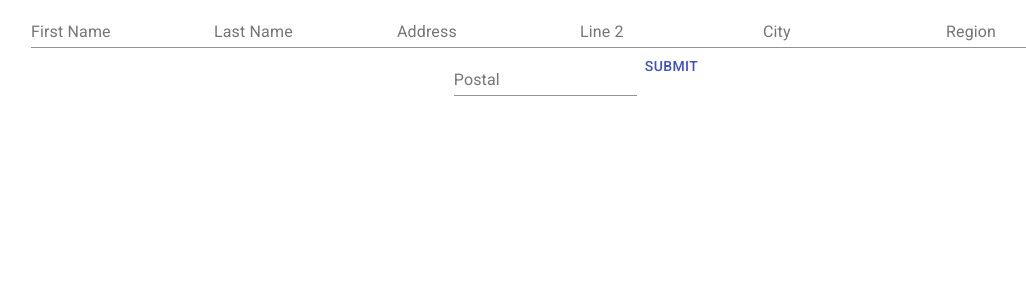
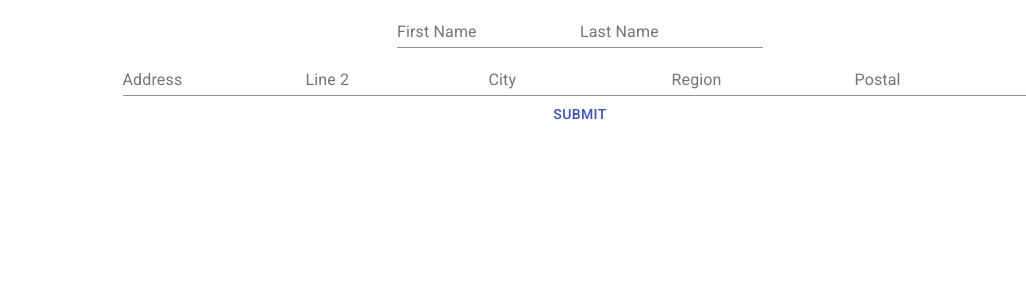
Before and after one commit to youngfreezy/sure-fd-challenge, a React (Create React App) app: page / in a window 1280 px wide. Shown: the top 300 px of the page, without its empty margins (60-1086 px from the left). Built offline with nearby package versions, Linux system fonts and the light colour scheme.

Commit message:
break down into child components

```diff
--- /dev/null
+++ b/src/components/AddressForm.js
@@ -0,0 +1,43 @@
+import React from "react";
+
+import { FormControl, InputLabel, Input } from "@material-ui/core";
+
+function AddressForm({ onChange }) {
+  return (
+    <div className="Form">
+      <FormControl>
+        <div className="FormField">
+          <InputLabel htmlFor="line-1">Address</InputLabel>
+          <Input id="line-1" type="text" onChange={onChange} />
+        </div>
+      </FormControl>
+
+      <FormControl>
+        <div className="FormField">
+          <InputLabel htmlFor="line-2">Line 2</InputLabel>
+          <Input id="line-2" type="text" onChange={onChange} />
+        </div>
+      </FormControl>
+      <FormControl>
+        <div className="FormField">
+          <InputLabel htmlFor="city">City</InputLabel>
+          <Input id="city" type="text" onChange={onChange} />
+        </div>
+      </FormControl>
+      <FormControl>
+        <div className="FormField">
+          <InputLabel htmlFor="region">Region</InputLabel>
+          <Input id="region" type="text" onChange={onChange} />
+        </div>
+      </FormControl>
+      <FormControl>
+        <div className="FormField">
+          <InputLabel htmlFor="postal">Postal</InputLabel>
+          <Input id="postal" type="text" onChange={onChange} />
+        </div>
+      </FormControl>
+    </div>
+  );
+}
+
+export default AddressForm;
--- a/src/components/FormField.js
+++ b/src/components/FormField.js
@@ -5,12 +5,11 @@ import {
   Input,
 } from "@material-ui/core";
 
-function FormField(props) {
-  const id = props.label.replace(/\s+/g, "-").toLowerCase();
+function FormField({label, id, onChange}) {
   return (
     <div className="FormField">
-      <InputLabel htmlFor="first-name-input">{props.label}</InputLabel>
-      <Input id={id} />
+      <InputLabel htmlFor={id}>{label}</InputLabel>
+      <Input id={id} onChange={onChange}/>
     </div>
   );
 }
--- a/src/components/RatingInformationForm.js
+++ b/src/components/RatingInformationForm.js
@@ -1,118 +1,48 @@
 import React, { useState } from "react";
 
-import { FormControl, Button, InputLabel, Input } from "@material-ui/core";
+import { FormControl, Button } from "@material-ui/core";
+import AddressForm from "./AddressForm";
+import FormField from "./FormField";
 
 function RatingInformationForm() {
   //TODO: validation on inputs + Styling.
-  //do this dynamically
-  const [firstName, setFirstName] = useState("");
-  const [lastName, setLastName] = useState("");
-  const [addressLineOne, setAddressLineOne] = useState("");
-  const [addressLineTwo, setAddressLineTwo] = useState("");
-  const [city, setCity] = useState("");
-  const [region, setRegion] = useState("");
-  const [postal, setPostal] = useState("");
+  const [first_name, setFirstName] = useState("");
+  const [last_name, setLastName] = useState("");
+  const [address, setAddress] = useState({});
+  const buildAddressObject = e => {
+    e.persist();
+    setAddress(
+      Object.assign({}, address, {
+        [e.target.id]: e.target.value
+      })
+    );
+  };
 
+  const onChange = e => {
+    e.persist();
+    e.target.id === "first_name"
+      ? setFirstName(e.target.value)
+      : setLastName(e.target.value);
+  };
   const handleSubmit = e => {
     //build the post request body here, send request to: https://fed-challenge-api.sure.now.sh/api/v1/quotes
-    //keeping camel case variables. could have used object destructuring otherwise.
     const request = {
-      first_name: firstName,
-      last_name: lastName,
-      address: {
-        line_1: addressLineOne,
-        line_2: addressLineTwo,
-        city,
-        region,
-        postal,
-      }
+      first_name,
+      last_name,
+      address
     };
 
-    console.log(request, 'the request')
+    console.log(request, "the request");
   };
   return (
     <div className="Form">
       <FormControl>
-        <div className="FormField">
-          <InputLabel htmlFor="first-name-input">First Name</InputLabel>
-          <Input
-            id="first-name"
-            type="text"
-            value={firstName}
-            onChange={e => setFirstName(e.target.value)}
-          />
-        </div>
+        <FormField label="First Name" id="first_name" onChange={onChange} />
       </FormControl>
       <FormControl>
-        <div className="FormField">
-          <InputLabel htmlFor="last-name-input">Last Name</InputLabel>
-          <Input
-            id="last-name"
-            type="text"
-            value={lastName}
-            onChange={e => setLastName(e.target.value)}
-          />
-        </div>
+      <FormField label="Last Name" id="last_name" onChange={onChange} />
       </FormControl>
-
-     {/* pull the FormControls Below into a separate address form component */}
-
-      <FormControl>
-        <div className="FormField">
-          <InputLabel htmlFor="address-line-1">Address</InputLabel>
-          <Input
-            id="address-line-1"
-            type="text"
-            value={addressLineOne}
-            onChange={e => setAddressLineOne(e.target.value)}
-          />
-        </div>
-      </FormControl>
-
-      <FormControl>
-        <div className="FormField">
-          <InputLabel htmlFor="address-line-2">Line 2</InputLabel>
-          <Input
-            id="address-line-2"
-            type="text"
-            value={addressLineTwo}
-            onChange={e => setAddressLineTwo(e.target.value)}
-          />
-        </div>
-      </FormControl>
-      <FormControl>
-        <div className="FormField">
-          <InputLabel htmlFor="city">City</InputLabel>
-          <Input
-            id="city"
-            type="text"
-            value={city}
-            onChange={e => setCity(e.target.value)}
-          />
-        </div>
-      </FormControl>
-      <FormControl>
-        <div className="FormField">
-          <InputLabel htmlFor="region">Region</InputLabel>
-          <Input
-            id="region"
-            type="text"
-            value={region}
-            onChange={e => setRegion(e.target.value)}
-          />
-        </div>
-      </FormControl>
-      <FormControl>
-        <div className="FormField">
-          <InputLabel htmlFor="postal">Postal</InputLabel>
-          <Input
-            id="postal"
-            type="text"
-            value={postal}
-            onChange={e => setPostal(e.target.value)}
-          />
-        </div>
-      </FormControl>
+      <AddressForm address={address} onChange={buildAddressObject} />
       <Button type="submit" color="primary" onClick={handleSubmit}>
         Submit
       </Button>
```
